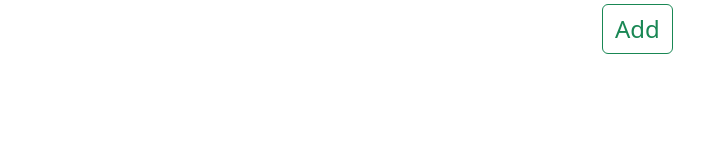
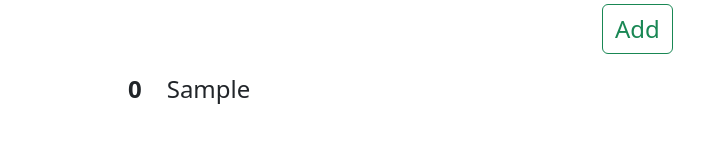
Before and after one commit to Melakeselam/IntroToAngular---2023-DevFest---Students-Edition, an Angular app in the folder elements-demo/: page / in a window 1280 px wide. Both pictures are taken after typing "Sample" into the empty fields and a click on the button "Add". Shown: the part 378-520 px from the top of the page, without its empty margins (335-1039 px from the left). Built offline with nearby package versions, Linux system fonts and the light colour scheme.

Commit message:
finish layout

```diff
--- a/elements-demo/src/app/app.component.html
+++ b/elements-demo/src/app/app.component.html
@@ -21,15 +21,20 @@
     <div class="col-sm-9">
     </div>
     <div class="col-sm-3">
-      <button type="button" class="btn btn-outline-success">Add</button>
+      <button type="button" class="btn btn-outline-success" (click)="onAdd(m.value)">Add</button>
     </div>
   </div>
 
   <div class="row mt-3">
-    <div class="col-sm-3"></div>
-    <div class="col-sm-6">
+    <div class="col-sm-4"></div>
+    <div class="col-sm-4">
 
-      <!-- Add code here -->
+      <table>
+        <tr *ngFor="let member of members; index as i">
+          <th class="pe-4">{{i}}</th>
+          <td>{{member}}</td>
+        </tr>
+      </table>
 
     </div>
     <div class="col-sm-3"></div>
--- a/elements-demo/src/app/app.component.ts
+++ b/elements-demo/src/app/app.component.ts
@@ -8,4 +8,9 @@ import { Component } from '@angular/core';
 export class AppComponent {
   title = 'elements-demo';
   members: string[] = [];
+
+  onAdd(newMember: string) {
+    if (newMember)
+      this.members.push(newMember);
+  }
 }
```
